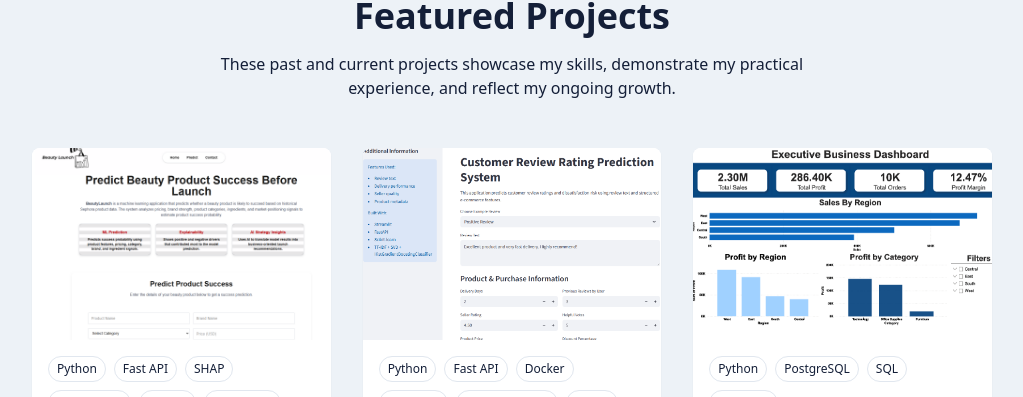
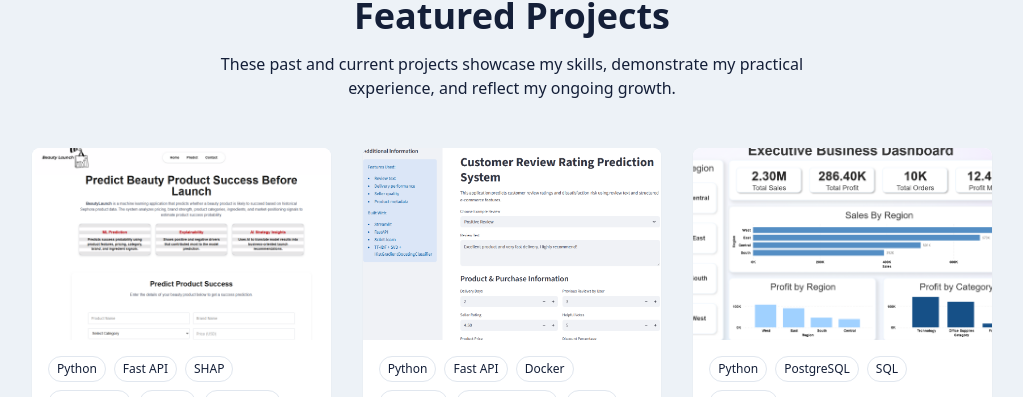
Before and after one commit to SharipovaRi/My-Portfolio-Project, a React (Vite) app in the folder client/: page / in a window 1280 px wide. Shown: the part 3302-3699 px from the top of the page, without its empty margins (128-1151 px from the left). Built offline with nearby package versions, Linux system fonts and the light colour scheme.

Commit message:
update picture for a project

```diff
--- a/client/src/components/ProjectsSection.jsx
+++ b/client/src/components/ProjectsSection.jsx
@@ -26,7 +26,7 @@ const projects = [
     id: 3,
     title: "Operations Analytics and Risk Monitoring Platform",
     description: "Developed an end-to-end analytics platform that combines operational, customer behavior, and sales data to support business intelligence, forecasting, anomaly detection, and risk monitoring. Built using Python, PostgreSQL, SQL, and Power BI.",
-    image: "/projects/Picture3.png",
+    image: "/projects/Picture4.png",
     tags: ["Python", "PostgreSQL", "SQL", "Power BI"],
     githubURL:"https://github.com/SharipovaRi/operations_analytics_and_risk_monitoring.git"
 },
```
Also changed, not shown: client/public/projects/Picture3.png (deleted), client/public/projects/Picture4.png (added).
